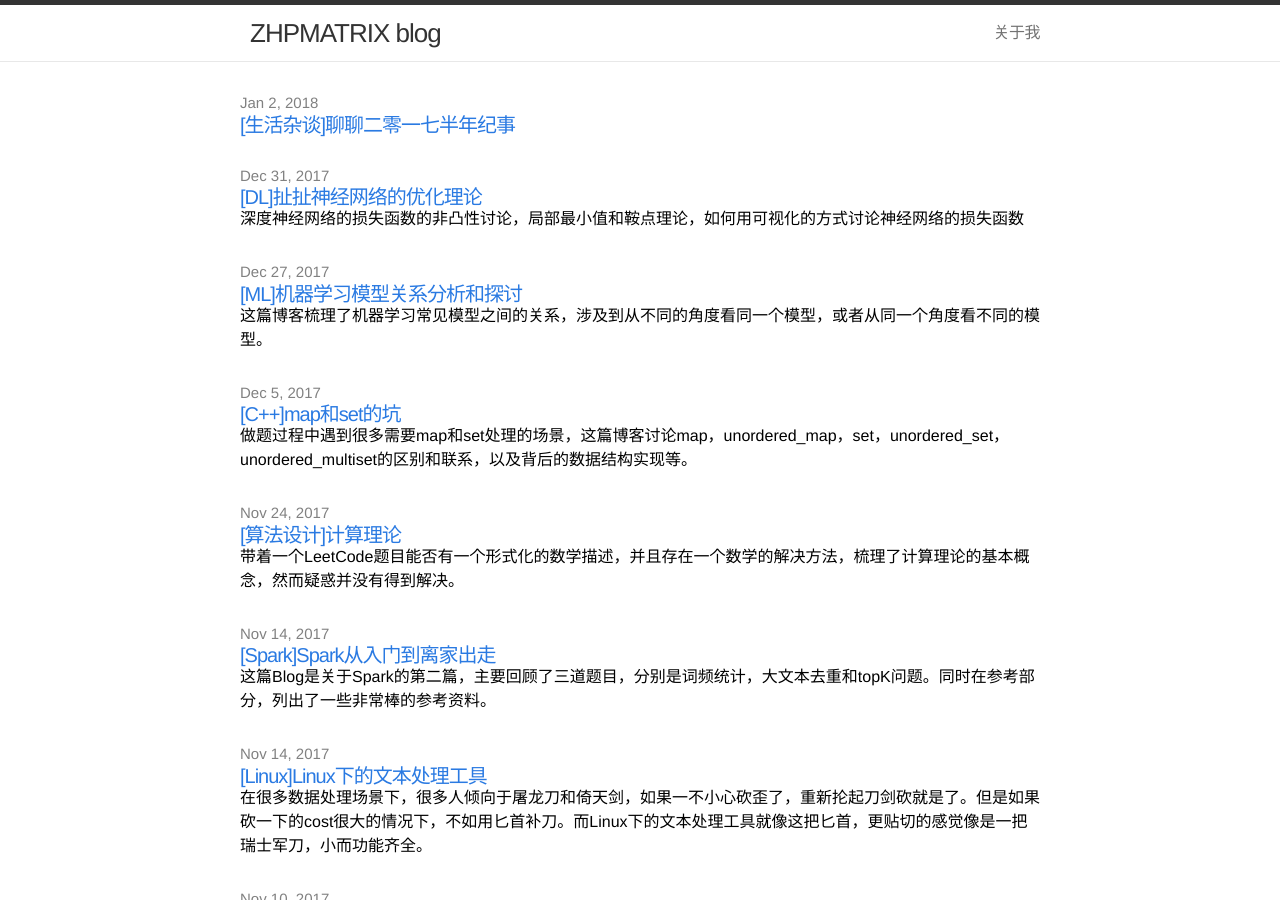
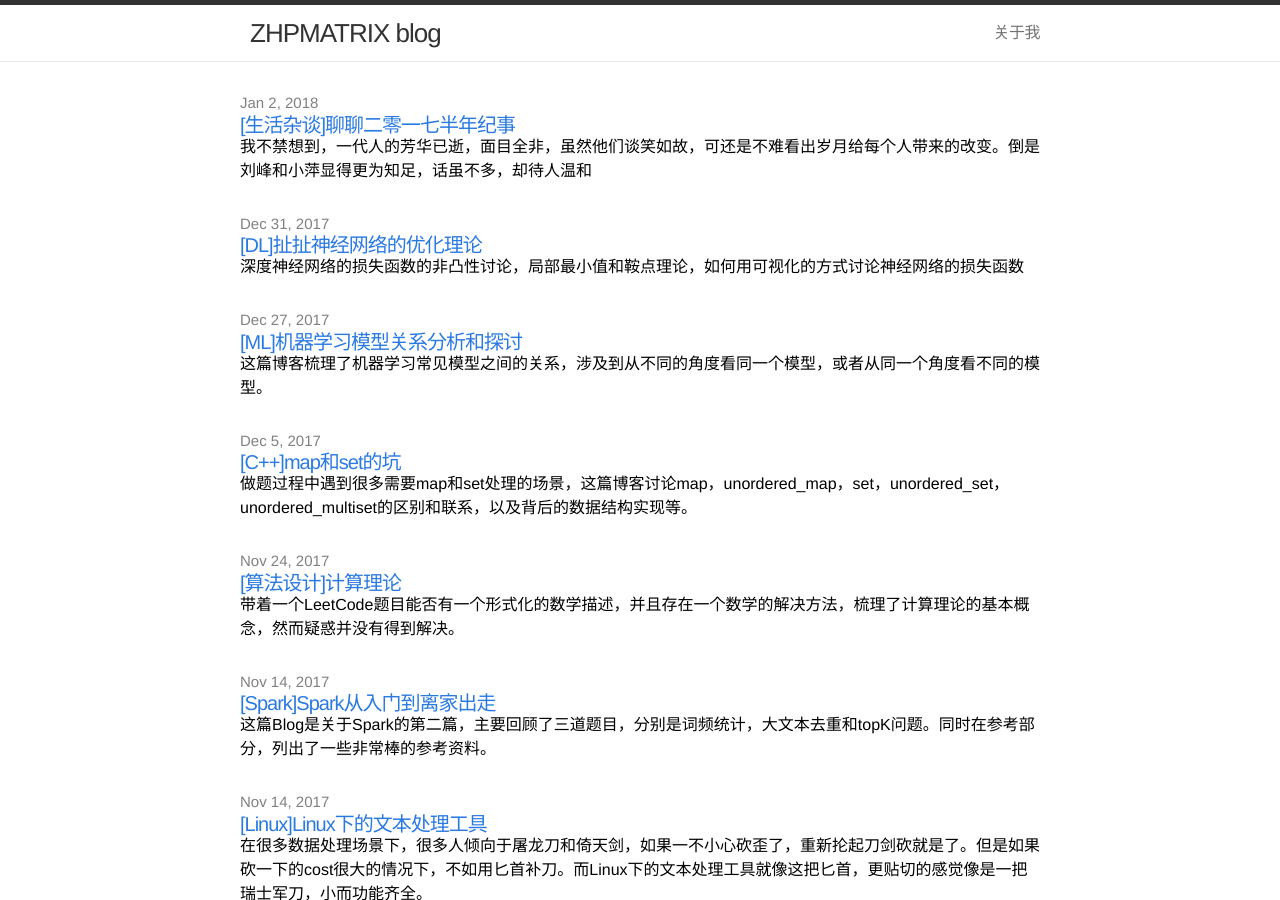
Before and after one commit to zhpmatrix/zhpmatrix.github.io, a Jekyll site: the page built from index.html, in a window 1280 px wide and 900 px high. Built offline with Jekyll 4.4.1, drawn with Linux system fonts in a browser that asks for light colours; comment, search, counter and statistics services are not loaded.

Commit message:
add summary of 2018

```diff
--- a/_posts/2018-01-02-summary-2018.md
+++ b/_posts/2018-01-02-summary-2018.md
@@ -1,7 +1,7 @@
 ---
 layout: post
 title: "[生活杂谈]聊聊二零一七半年纪事"
-excerpt: ""
+excerpt: "我不禁想到，一代人的芳华已逝，面目全非，虽然他们谈笑如故，可还是不难看出岁月给每个人带来的改变。倒是刘峰和小萍显得更为知足，话虽不多，却待人温和"
 date: 2018-01-02 17:56:00
 mathjax: true
 ---
@@ -21,7 +21,7 @@ mathjax: true
 
 上半年，读论文，总体感觉是累，充实，没有实质性产出；下半年，做比赛，写代码，总体感觉是颓，但是总结了一下，产出基本都在下半年。
 
-####关于比赛
+####    关于比赛
 
 “英特尔”杯全国并行应用挑战赛，基于NLP的金融营销活动情感分析是暑假做的比赛，暑假回家了十多天，返校后，去安徽合肥全国高性能计算学术年会上参与了决赛答辩，人工智能组银奖，捧杯归来。还记得在颁奖晚宴上和郑州大学的参赛队互相毒奶的情景。金奖和最佳创新奖颁给了广州超算中心的参赛队，心有不甘。拿奖了，老板和师兄很开心，我却没啥感觉。颁奖晚宴后，被师兄拉去撸串，看着他们大口吃着烤羊GaoWan的样子，心想自己有没有感觉不重要，毕竟有人开心呀(囧)。
 
@@ -31,7 +31,7 @@ mathjax: true
 
 比赛没拿到大奖，还是心有不甘。不管怎样，还是要找机会去ODPS上玩儿上一把，只能后续再战了。
 
-####关于论文
+####    关于论文
 
 论文上半年中英文写好发给老板，老板一直没有修改，具体原因就不说了。眼看开题，自己和老板商量，投中文，不要等他投英文了，老板很不开心的同意了自己投中文，但是他是不看的。自己在扬帆的帮助下，投了《计算机工程与应用》，从投稿到投稿被拒，共耗时三天，我什么也不想说了。拒稿理由之一是创新度不足。确实是这样，因为这个想法是从国内做进化计算的大牛的一篇论文中受到启发做的(一直觉得大牛的这个想法创新度不足)，大牛可以发CEC，自己却不能。毕竟投稿的时候确实有侥幸的心理。
 
@@ -44,7 +44,7 @@ mathjax: true
 从暑假过来，读了一些深度学习的经典论文，例如BatchNorm，Dropout等。现在有种强迫症倾向，经典Trick要落实到原始论文上，经典模型要尽可能落实到代码上。
 
 
-####关于博客/Github
+####    关于博客/Github
 
 后半年共写了十七篇文章，关于比赛，模型和优化理论，基础模型实现，LeetCode代码，Python/C++编程语言等主题，博客内容基本是围绕自己做的事情来写的，实际上在准备算法实习的面试的时候，很多参考资料就是直接来自自己的博客内容，看到自己的博客PV逐渐的由个位数增加到两位数，偶尔三位数，还是有点开心的。自己写博客的时间基本上是一篇至少一个早上或者晚上，有的博客还需要先保存为草稿，看到想到一些就写一些，尽量写自己的思考。写博客这件事情，不管怎样，还是要坚持，能够一周一篇。一直有个观点，知识能够输出，才可以被更好的消化。通过博客，也断断续续的和一些读者交流，这个很棒。不设评论区，不刻意引流，不宣传。
 
@@ -54,7 +54,7 @@ Github无意间翻到一个无锡地区的排名，Top30了。下图是今年的
 
 打比赛，国庆的时候，周六周日的时候总是提交量比较多的时候。
 
-####关于读书
+####    关于读书
 
 《明朝那些事儿》读到第四部了。敏姐是毛姆的铁杆粉丝，开始读《人性的枷锁》了。前不久去图书馆翻到《周国平小语》，吃过饭后读一读，很多观点，一针见血，直指人心，开始渐渐喜欢上周国平。一天时间读完野夫的《1980年代的爱情》，看过电影，再读书，感觉还是很不一样。一直觉得研究生期间读的书太少了，今年应该有机会读一些书的。
 
@@ -66,13 +66,13 @@ Github无意间翻到一个无锡地区的排名，Top30了。下图是今年的
 
 人还是要活的正常一下。
 
-####关于其他
+####    关于其他
 
 最遗憾的是老板和公司的一个项目，自己实在不感兴趣，可能给老板带去了一些不满情绪。报考了学车，科目一已经通过，看到702所的蒋主任考了89分，竟然有点小开心，心里是有多阴暗？暑假之后，以各种理由去了成都，合肥，上海。成都是另外一个项目的中期汇报，晚上和冒冒一块去吃火锅，感慨成都的美女辣么多！合肥是HPC会议，见到了很多之前一直想见的人。上海是去找张杰玩儿，顺道参加达观的一个数据挖掘比赛决赛，是张杰的比赛，我只是参观陪同。
 
 下半年觉得最有成就感的一件事情是讨论班的建立。从本科开始，一直唏嘘江南大学技术范围的稀薄，本科依据于hiCamp，ACM，智能小车等实验室，还是走出了不少在国内Top互联网公司做技术的同学或者保考到国内Top计算机高校同学的同学。研究生很多同学是从比江南大学弱的学校来的，不过我们实验室的师弟是来自四川大学，苏州大学等，从讨论班的情况来看，也确实不错。同样幸运的是认识了专升本，然后读研在江南大学的许同学，非常优秀。理学院的大二的钱同学，实力直逼研究生学长。这些都是建立一个高质量讨论班的必要条件，从研一开始，自己就琢磨着搭建一个研究生的技术平台，保护做技术的同学的星星热情，不过鉴于各个方面的原因，终于在研二达成愿望，是师弟们成就了讨论班，也了却了自己的一桩心愿。讨论班本来致力于打造成校级的研究生科研技术平台，但是后来也遇到了来自导师的压力，不管怎样，讨论班会一直继续，还是希望有一天能够成为江南大学技术大牛的孵化器。
 
-####新年计划
+####    新年计划
 
 看到有朋友把在新年的计划，包括工作，财务，情感等都写的清清楚楚。我自己是无论如何也做不到的。不过还是要例行做几个计划，万一实现了呢？
 
```
